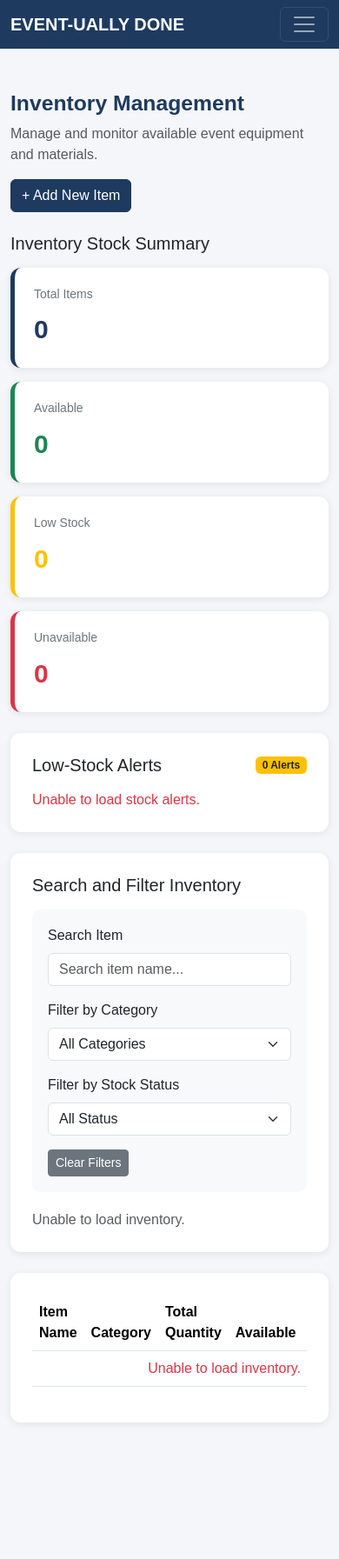
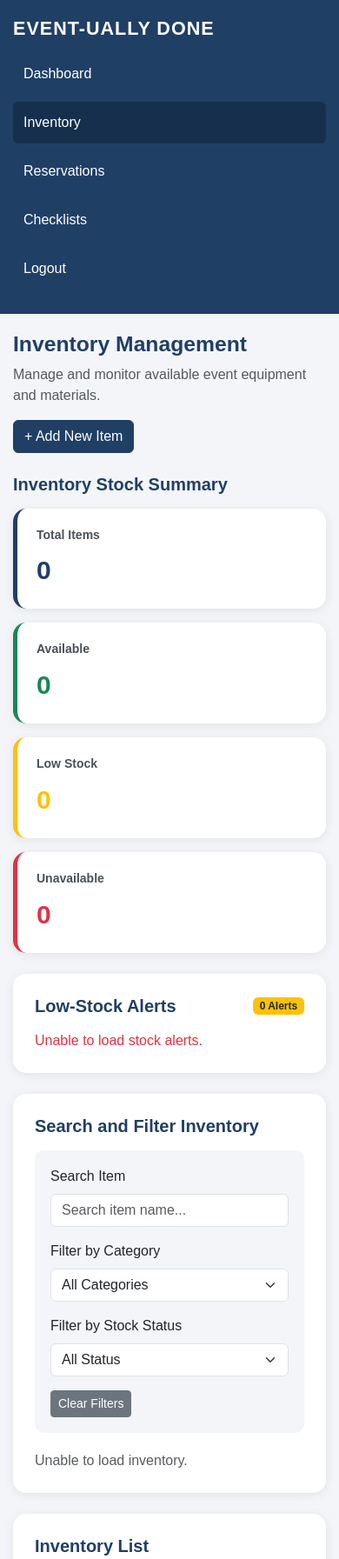
Before and after one commit to gianemarielsanorjo/final-project-Event-uallyDone-BSIS2a, a plain HTML site: page frontend/items.html in a window 390 px wide. Shown: the top 1793 px of the page at 87% size. Before the commit the page ends 1684 px from the top, so only its background shows below. Drawn offline with nearby package versions, Linux system fonts and the light colour scheme; no server answers.

Commit message:
Complete frontend development and add Lab 11 screenshots

```diff
--- a/frontend/items.html
+++ b/frontend/items.html
@@ -4,55 +4,93 @@
 <head>
     <meta charset="UTF-8">
     <meta name="viewport" content="width=device-width, initial-scale=1.0">
-    <title>Inventory | EVENT-UALLY DONE</title>
+    <title>EVENT-UALLY DONE | Inventory</title>
 
     <link href="https://cdn.jsdelivr.net/npm/bootstrap@5.3.3/dist/css/bootstrap.min.css" rel="stylesheet">
 
     <style>
         body {
-            background-color: #f4f6f9;
+            background-color: #F3F5F8;
             font-family: Arial, sans-serif;
+            color: #212529;
+            margin: 0;
         }
 
-        .navbar {
-            background-color: #1e3a5f;
+        /* SIDEBAR */
+        .sidebar {
+            background-color: #203F65;
+            color: white;
+            min-height: 100vh;
+            padding: 25px 15px;
         }
 
-        .navbar-brand, .nav-link {
-            color: white !important;
+        .sidebar h4 {
+            color: #FFFFFF;
+            font-weight: bold;
+            margin-bottom: 30px;
+            letter-spacing: 1px;
         }
 
-        .page-title {
-            color: #1e3a5f;
+        .sidebar a {
+            display: block;
+            padding: 12px;
+            color: #FFFFFF;
+            text-decoration: none;
+            border-radius: 6px;
+            margin-bottom: 8px;
+        }
+
+        .sidebar a:hover,
+        .sidebar a.active {
+            background-color: #162F4D;
+            color: #FFFFFF;
+        }
+
+        .logout-link {
+            cursor: pointer;
+        }
+
+        /* MAIN CONTENT */
+        .main-content {
+            padding: 30px;
+        }
+
+        .page-title,
+        .main-content h5 {
+            color: #203F65;
             font-weight: bold;
         }
 
+        /* CONTENT CARDS */
+        .content-card,
+        .summary-card {
+            background-color: #FFFFFF;
+            border: none;
+            border-radius: 15px;
+            box-shadow: 0 2px 12px rgba(0, 0, 0, 0.08);
+        }
+
         .content-card {
-            background: white;
             padding: 25px;
-            border-radius: 12px;
-            box-shadow: 0 2px 10px rgba(0,0,0,0.08);
         }
 
         .summary-card {
-            background: white;
             padding: 22px;
-            border-radius: 12px;
-            box-shadow: 0 2px 10px rgba(0,0,0,0.08);
             height: 100%;
-            border-left: 5px solid #1e3a5f;
+            border-left: 5px solid #203F65;
         }
 
         .summary-card h6 {
-            color: #6c757d;
+            color: #495057;
             font-size: 14px;
+            font-weight: bold;
             margin-bottom: 10px;
         }
 
         .summary-number {
             font-size: 30px;
             font-weight: bold;
-            color: #1e3a5f;
+            color: #203F65;
             margin-bottom: 0;
         }
 
@@ -68,15 +106,19 @@
             border-left-color: #dc3545;
         }
 
+        /* BUTTONS */
         .btn-primary {
-            background-color: #1e3a5f;
-            border-color: #1e3a5f;
+            background-color: #203F65;
+            border-color: #203F65;
         }
 
-        .btn-primary:hover {
-            background-color: #142942;
+        .btn-primary:hover,
+        .btn-primary:focus {
+            background-color: #162F4D;
+            border-color: #162F4D;
         }
 
+        /* STATUS BADGES */
         .status-available,
         .status-low,
         .status-unavailable {
@@ -101,17 +143,26 @@
             background-color: #f8d7da;
         }
 
-        .table thead {
-            background-color: #e9eef5;
+        /* TABLE */
+        .table thead th {
+            background-color: #203F65;
+            color: #FFFFFF;
+            white-space: nowrap;
         }
 
+        .table {
+            margin-bottom: 0;
+        }
+
+        /* FILTER SECTION */
         .filter-section {
-            background-color: #f8f9fa;
+            background-color: #F3F5F8;
             padding: 18px;
             border-radius: 10px;
             margin-bottom: 20px;
         }
 
+        /* LOW STOCK ALERTS */
         .alert-item {
             border-bottom: 1px solid #eee;
             padding: 12px 0;
@@ -120,49 +171,64 @@
         .alert-item:last-child {
             border-bottom: none;
         }
+
+        /* MODALS */
+        .modal-content {
+            border: none;
+            border-radius: 12px;
+        }
+
+        .modal-header {
+            background-color: #203F65;
+            color: white;
+        }
+
+        .modal-header .btn-close {
+            filter: brightness(0) invert(1);
+        }
+
+        /* MOBILE */
+        @media (max-width: 768px) {
+            .sidebar {
+                min-height: auto;
+                padding: 20px 15px;
+            }
+
+            .sidebar h4 {
+                margin-bottom: 15px;
+            }
+
+            .main-content {
+                padding: 20px 15px;
+            }
+        }
     </style>
 </head>
 
 <body>
 
-    <!-- NAVIGATION -->
-    <nav class="navbar navbar-expand-lg navbar-dark">
-        <div class="container">
-            <a class="navbar-brand fw-bold" href="dashboard.html">
-                EVENT-UALLY DONE
-            </a>
+<div class="container-fluid">
+    <div class="row">
 
-            <button class="navbar-toggler" type="button"
-                data-bs-toggle="collapse" data-bs-target="#navbarMenu">
-                <span class="navbar-toggler-icon"></span>
-            </button>
+        <!-- SIDEBAR -->
+        <div class="col-md-2 sidebar">
 
-            <div class="collapse navbar-collapse" id="navbarMenu">
-                <ul class="navbar-nav ms-auto">
-                    <li class="nav-item">
-                        <a class="nav-link" href="dashboard.html">Dashboard</a>
-                    </li>
-                    <li class="nav-item">
-                        <a class="nav-link active" href="items.html">Inventory</a>
-                    </li>
-                    <li class="nav-item">
-                        <a class="nav-link" href="reservations.html">Reservations</a>
-                    </li>
-                    <li class="nav-item">
-                        <a class="nav-link" href="checklists.html">Checklists</a>
-                    </li>
-                    <li class="nav-item">
-                        <a class="nav-link" href="profile.html">Profile</a>
-                    </li>
-                </ul>
+            <h4>EVENT-UALLY DONE</h4>
+
+            <a href="/dashboard">Dashboard</a>
+            <a href="/items.html" class="active">Inventory</a>
+            <a href="/reservations.html">Reservations</a>
+            <a href="/checklists.html">Checklists</a>
+            <a href="#" class="logout-link" onclick="logout(event)">Logout</a>
+
         </div>
-        </div>
-    </nav>
 
         <!-- MAIN CONTENT -->
-    <div class="container mt-5 mb-5">
+        <div class="col-md-10 main-content">
 
+            <!-- PAGE HEADER -->
             <div class="d-flex justify-content-between align-items-center flex-wrap gap-3 mb-4">
+
                 <div>
                     <h2 class="page-title">Inventory Management</h2>
                     <p class="text-muted mb-0">
@@ -171,9 +237,11 @@
                 </div>
 
                 <button class="btn btn-primary"
-                data-bs-toggle="modal" data-bs-target="#addItemModal">
+                    data-bs-toggle="modal"
+                    data-bs-target="#addItemModal">
                     + Add New Item
                 </button>
+
             </div>
 
             <!-- INVENTORY SUMMARY -->
@@ -215,10 +283,13 @@
             <div class="content-card mb-4">
 
                 <div class="d-flex justify-content-between align-items-center flex-wrap gap-2 mb-3">
+
                     <h5 class="mb-0">Low-Stock Alerts</h5>
+
                     <span class="badge bg-warning text-dark" id="lowStockAlertCount">
                         0 Alerts
                     </span>
+
                 </div>
 
                 <div id="lowStockAlertList">
@@ -233,11 +304,13 @@
                 <h5 class="mb-3">Search and Filter Inventory</h5>
 
                 <div class="filter-section">
+
                     <div class="row g-3">
 
                         <div class="col-md-4">
                             <label class="form-label">Search Item</label>
-                        <input type="text" class="form-control"
+                            <input type="text"
+                                class="form-control"
                                 id="searchInput"
                                 placeholder="Search item name...">
                         </div>
@@ -267,11 +340,11 @@
                     </div>
 
                     <div class="mt-3">
-                    <button class="btn btn-secondary btn-sm"
-                        id="clearFilters">
+                        <button class="btn btn-secondary btn-sm" id="clearFilters">
                             Clear Filters
                         </button>
                     </div>
+
                 </div>
 
                 <p class="text-muted mb-0" id="resultCount">
@@ -283,7 +356,10 @@
             <!-- INVENTORY TABLE -->
             <div class="content-card">
 
+                <h5 class="mb-3">Inventory List</h5>
+
                 <div class="table-responsive">
+
                     <table class="table table-hover align-middle">
 
                         <thead>
@@ -306,14 +382,18 @@
                         </tbody>
 
                     </table>
+
                 </div>
 
             </div>
 
         </div>
+    </div>
+</div>
 
 <!-- ADD ITEM MODAL -->
 <div class="modal fade" id="addItemModal" tabindex="-1">
+
     <div class="modal-dialog">
         <div class="modal-content">
 
@@ -324,6 +404,7 @@
             </div>
 
             <form id="addItemForm">
+
                 <div class="modal-body">
 
                     <div class="mb-3">
@@ -353,12 +434,19 @@
                 </div>
 
                 <div class="modal-footer">
+
                     <button type="button" class="btn btn-secondary"
-                            data-bs-dismiss="modal">Cancel</button>
+                        data-bs-dismiss="modal">
+                        Cancel
+                    </button>
 
                     <button type="submit" class="btn btn-primary"
-                            id="saveItemButton">Save Item</button>
+                        id="saveItemButton">
+                        Save Item
+                    </button>
+
                 </div>
+
             </form>
 
         </div>
@@ -367,6 +455,7 @@
 
 <!-- EDIT ITEM MODAL -->
 <div class="modal fade" id="editItemModal" tabindex="-1">
+
     <div class="modal-dialog">
         <div class="modal-content">
 
@@ -377,6 +466,7 @@
             </div>
 
             <form id="editItemForm">
+
                 <div class="modal-body">
 
                     <input type="hidden" id="editItemId">
@@ -409,12 +499,19 @@
                 </div>
 
                 <div class="modal-footer">
+
                     <button type="button" class="btn btn-secondary"
-                            data-bs-dismiss="modal">Cancel</button>
+                        data-bs-dismiss="modal">
+                        Cancel
+                    </button>
 
                     <button type="submit" class="btn btn-primary"
-                            id="updateItemButton">Update Item</button>
+                        id="updateItemButton">
+                        Update Item
+                    </button>
+
                 </div>
+
             </form>
 
         </div>
@@ -426,7 +523,7 @@
 
 <script>
 
-        const API_URL = "http://localhost:3000/api/items";
+    const API_URL = "/api/items";
 
     const itemsTableBody = document.getElementById("itemsTableBody");
     const resultCount = document.getElementById("resultCount");
@@ -447,6 +544,7 @@
     async function loadItems() {
 
         try {
+
             const response = await fetch(API_URL);
 
             if (!response.ok) {
@@ -459,6 +557,7 @@
             displayItems();
 
         } catch (error) {
+
             console.error(error);
 
             itemsTableBody.innerHTML = `
@@ -510,13 +609,11 @@
             getItemStatus(item) === "Unavailable"
         ).length;
 
-            // UPDATE SUMMARY CARDS
         document.getElementById("totalItems").textContent = total;
         document.getElementById("availableItems").textContent = available;
         document.getElementById("lowStockItems").textContent = lowStock.length;
         document.getElementById("unavailableItems").textContent = unavailable;
 
-            // UPDATE LOW-STOCK ALERT COUNT
         document.getElementById("lowStockAlertCount").textContent =
             `${lowStock.length} Alert${lowStock.length !== 1 ? "s" : ""}`;
 
@@ -524,7 +621,6 @@
 
         alertList.innerHTML = "";
 
-            // NO LOW-STOCK ITEMS
         if (lowStock.length === 0) {
 
             alertList.innerHTML = `
@@ -537,10 +633,10 @@
             return;
         }
 
-            // DISPLAY LOW-STOCK ITEMS
         lowStock.forEach(item => {
 
             const alertItem = document.createElement("div");
+
             alertItem.className =
                 "alert-item d-flex justify-content-between align-items-center flex-wrap gap-2";
 
@@ -617,27 +713,22 @@
 
             const row = document.createElement("tr");
 
-                // ITEM NAME
             const nameCell = document.createElement("td");
             nameCell.textContent = item.item_name;
             row.appendChild(nameCell);
 
-                // CATEGORY
             const categoryCell = document.createElement("td");
             categoryCell.textContent = item.category;
             row.appendChild(categoryCell);
 
-                // TOTAL QUANTITY
             const quantityCell = document.createElement("td");
             quantityCell.textContent = item.quantity;
             row.appendChild(quantityCell);
 
-                // AVAILABLE QUANTITY
             const availableCell = document.createElement("td");
             availableCell.textContent = item.available_quantity;
             row.appendChild(availableCell);
 
-                // STATUS
             const statusCell = document.createElement("td");
             const statusBadge = document.createElement("span");
 
@@ -656,7 +747,6 @@
             statusCell.appendChild(statusBadge);
             row.appendChild(statusCell);
 
-                // ACTION BUTTONS
             const actionCell = document.createElement("td");
 
             const editButton = document.createElement("button");
@@ -897,6 +987,20 @@
 
     }
 
+    // LOGOUT
+    function logout(event) {
+
+        if (event) {
+            event.preventDefault();
+        }
+
+        localStorage.removeItem("user");
+        localStorage.removeItem("token");
+
+        window.location.replace("/login.html");
+
+    }
+
     // LOAD INVENTORY WHEN PAGE OPENS
     loadItems();
 
```
Also changed, not shown: backend/server.js (+18 -5 lines), frontend/checklists.html (+109 -34 lines), frontend/dashboard.html (+16 -2 lines), frontend/index.html (+53 -4 lines), README.md, docs/lab11/checklists.png (added), docs/lab11/dashboard.png (added), docs/lab11/gitub-structure.png (added), docs/lab11/inventory.png (added), docs/lab11/login.png (added), docs/lab11/profile.png (added), docs/lab11/register.png (added), docs/lab11/reservations.png (added). Lines whose indentation alone changed are shown as unchanged.
